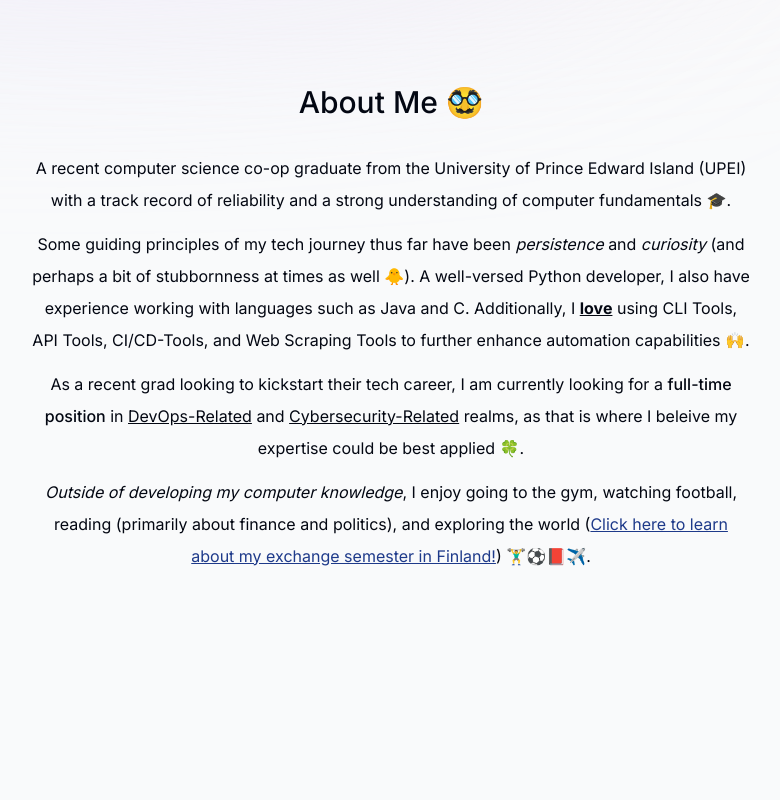
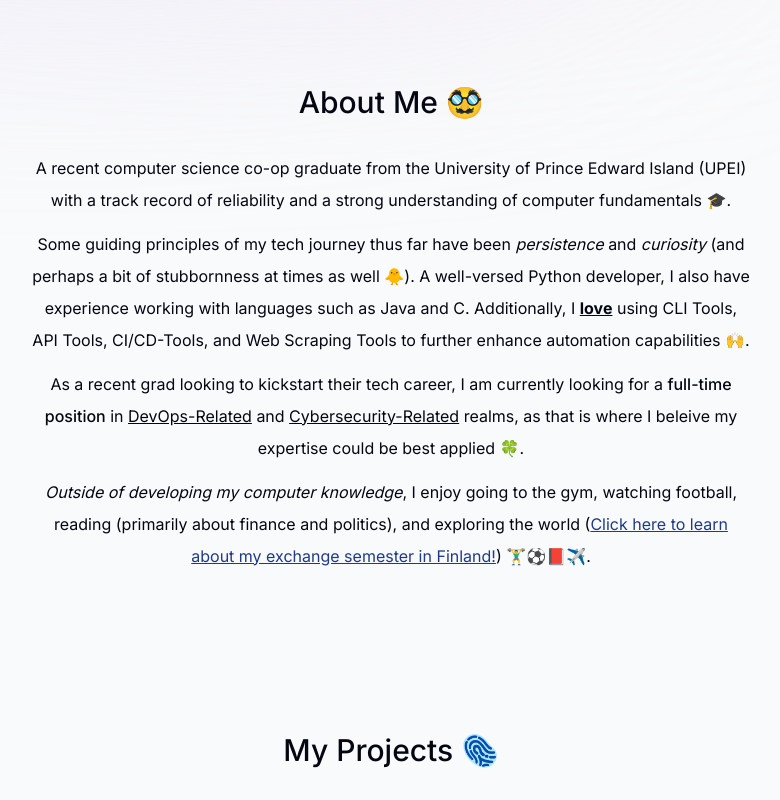
Before and after one commit to kunduarjun/portfolio, a Next.js app: page / in a window 1280 px wide. Shown: the part 672-1472 px from the top of the page, without its empty margins (249-1029 px from the left). Before the commit the page ends 1404 px from the top, so only its background shows below. Built offline with nearby package versions, Linux system fonts and the light colour scheme.

Commit message:
Starting 'Project' section

```diff
--- a/app/page.tsx
+++ b/app/page.tsx
@@ -1,6 +1,7 @@
 import Intro from '@/components/intro';
 import SectionDivider from '@/components/section-divider';
 import About from '@/components/about';
+import Projects from '@/components/projects';
 
 export default function Home() {
   return (
@@ -8,6 +9,7 @@
       <Intro />
       <SectionDivider />
       <About />
+      <Projects />
     </main>
   )
 }
--- a/components/projects.tsx
+++ b/components/projects.tsx
@@ -0,0 +1,10 @@
+import React from 'react'
+import SectionHeading from './section-heading';
+
+export default function Projects() {
+  return (
+    <section>
+        <SectionHeading>My Projects 🫆</SectionHeading>
+    </section>
+  )
+}
```
